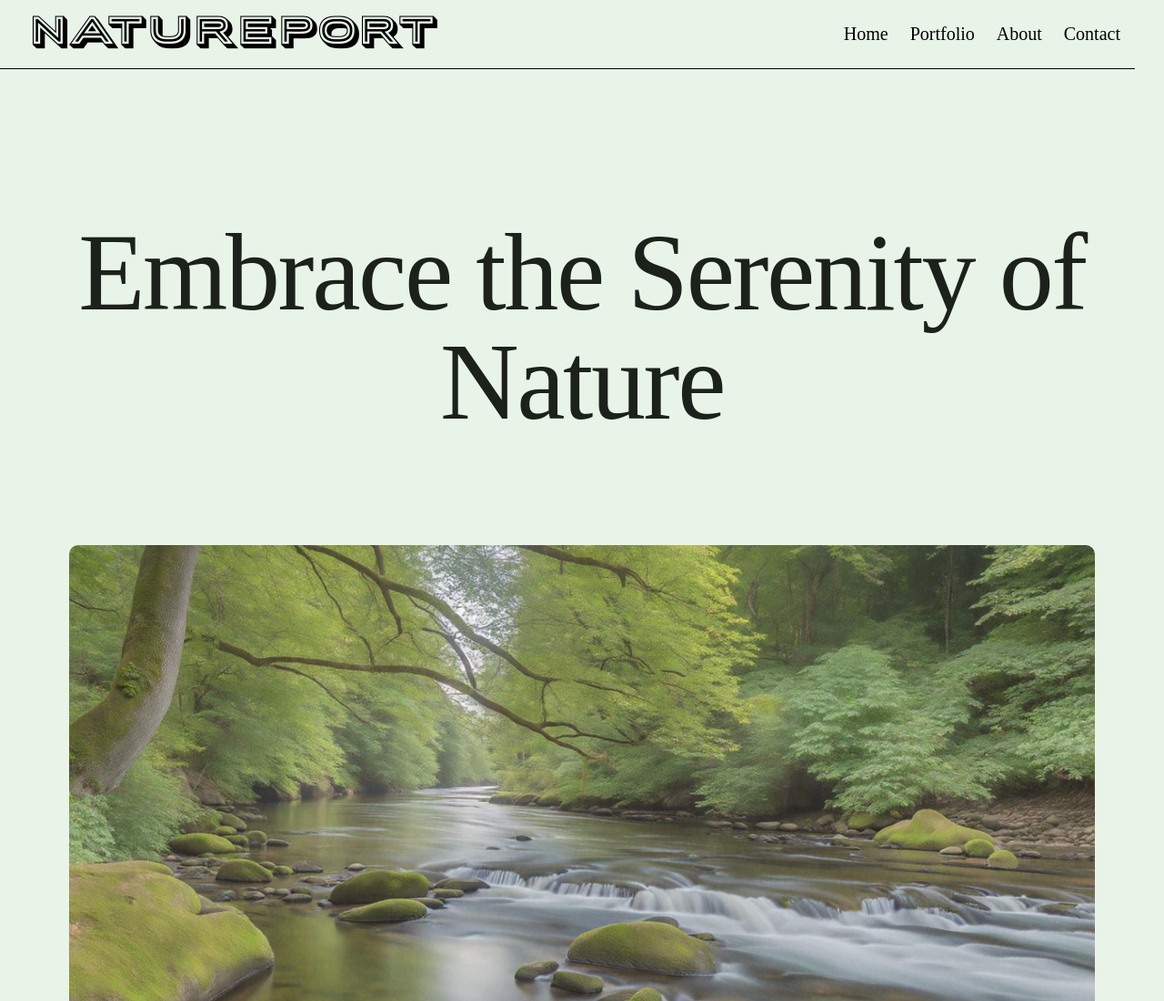
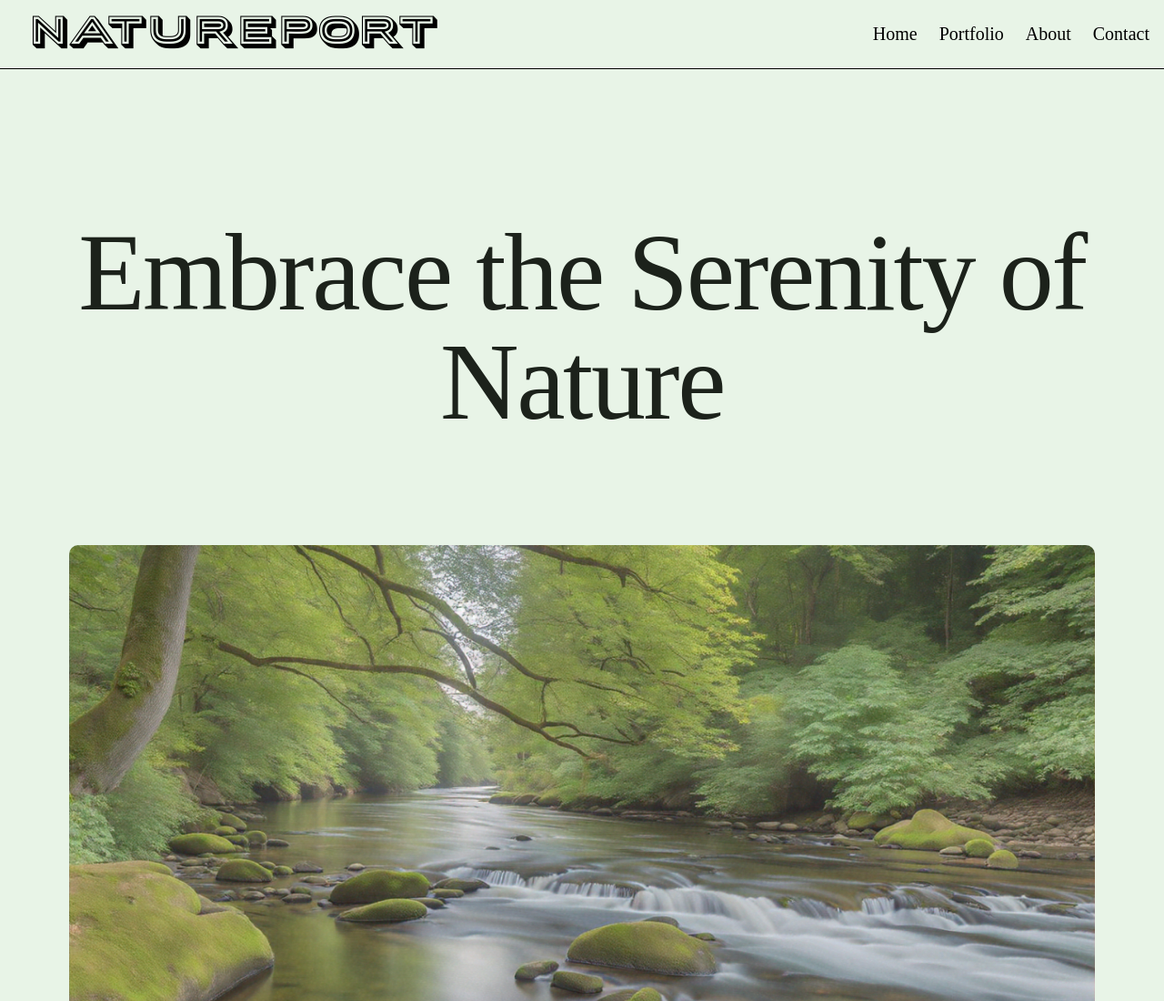
Before and after one commit to ka-ori/Capstone, a plain HTML site: page index.html in a window 1280 px wide. Shown: the top 1100 px of the page at 91% size. Drawn offline with nearby package versions, Linux system fonts and the light colour scheme; a web font is replaced by a local one.

Commit message:
final check push

```diff
--- a/index.css
+++ b/index.css
@@ -25,7 +25,7 @@ header {
     background-color: #E8F4E7;
     border-bottom: 1px solid #000;
     position: fixed;
-    width: calc(100% - 32px);
+    width: 100%;
     top: 0;
     left: 0;
     z-index: 1000;
```
